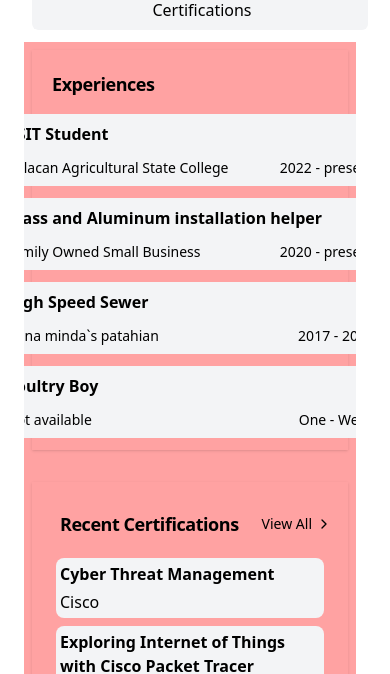
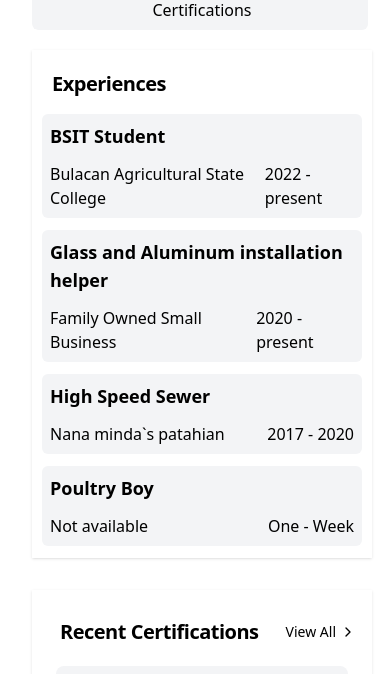
Before and after one commit to Zaido219/personal-portfolio, a React (Vite) app: page / in a window 390 px wide. Shown: the part 530-1204 px from the top of the page. Built offline with nearby package versions, Linux system fonts and the light colour scheme.

Commit message:
style:WIP Mobile responsiveness for about section

```diff
--- a/src/App.jsx
+++ b/src/App.jsx
@@ -22,7 +22,7 @@ function App() {
         <div className="flex flex-col justify-center w-90 md:w-full md:p-1 overflow-hidden">
           <div className="flex flex-col md:flex-row w-2xl md:w-fit gap-6 p-1">
             {/* Left Column: Projects and Recognition */}
-            <div className="flex flex-col gap-4 w-1/2 bg-red-300 overflow-hidden overflow-hidden">
+            <div className="flex flex-col  gap-4 w-89 md:w-1/2 overflow-hidden">
               <WorkExperienceSection />
               <Recognition />
             </div>
--- a/src/components/AboutMe.jsx
+++ b/src/components/AboutMe.jsx
@@ -6,10 +6,10 @@ const AboutMe = () => {
   return (
     <BaseSection>
       <SectionHeader title="About" />
-      <section>
+      <section className="">
         <BaseCard>
             <div className="flex flex-col gap-2">
-              <p className="p-1 rounded-sm text-base">
+              <p className="bg-red-300p-1 rounded-sm text-base">
                 Gemini said I'm a BSIT student and Software Engineering Intern
                 dedicated to building clean, modular systems. Proficient in
                 Python and Django, I balance high-level web development with a
--- a/src/components/Ui/SectionHeaderText.jsx
+++ b/src/components/Ui/SectionHeaderText.jsx
@@ -1,7 +1,7 @@
 const SectionHeader = ({title="Default Header Title"}) => {
     return (
         <header className="w-fit p-1 m-2 self-start">
-            <h2 className="text-lg font-semibold tracking-tight"> {title} </h2>
+            <h2 className="text-xl md:text-lg font-semibold tracking-tight"> {title} </h2>
         </header>
     )
 }
--- a/src/components/Ui/WorkExperienceItem.tsx
+++ b/src/components/Ui/WorkExperienceItem.tsx
@@ -9,11 +9,11 @@ const WorkExperienceItem = ({
 }: WorkExperienceItemProps) => {
   return (
     <HoverCards>
-      <div className="flex flex-col gap-1 p-1 rounded-md w-sm">
-        <strong className="p-1 text-md">{workTitle}</strong>
+      <div className="flex flex-col gap-1 p-1 rounded-md w-xs md:w-md">
+        <strong className="p-1 text-lg md:text-md">{workTitle}</strong>
         <div className="flex justify-between gap-1 p-1">
-          <p className="text-sm">{workCompany}</p>
-          <div className="text-sm flex justify-between gap-2">
+          <p className="text-md md:text-sm">{workCompany}</p>
+          <div className="text-md md:text-sm flex justify-between gap-2">
             <span>
               {startDate} - {endDate}
             </span>
```
